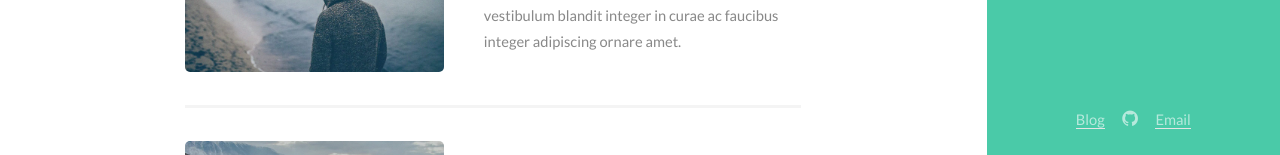
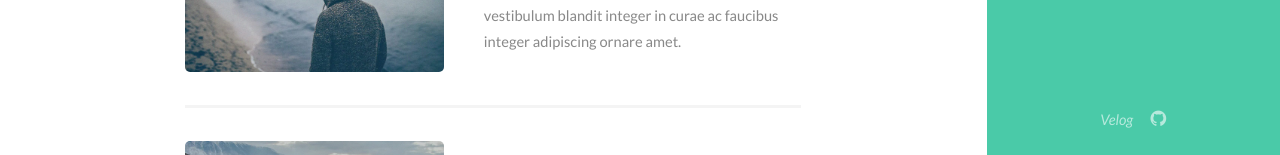
Before and after one commit to CHeessoo/CHeessoo.github.io, a Jekyll site: the page built from index.html, in a window 1280 px wide and 900 px high, scrolled down 595 px. Shown: the part 745-900 px from the top of the window. Built offline with Jekyll 4.4.1, drawn with Linux system fonts in a browser that asks for light colours.

Commit message:
Update icon

```diff
--- a/_includes/header.html
+++ b/_includes/header.html
@@ -15,9 +15,8 @@
         </nav>
         <footer>
             <ul class="icons">
-                <li><a href="https://velog.io/@gabriela/series" class="fas fa-blogger-b"><span class="label">Blog</span></a></li>
+                <li><a href="https://velog.io/@gabriela/series" class="icon"><i class="fa-brands fa-vimeo"><span class="label">Velog</span></i></a></li>
                 <li><a href="https://github.com/CHeessoo" class="icon fa-github"><span class="label">Github</span></a></li>
-                <li><a href="https://velog.io/@gabriela/series" class="fab fa-blogger-b"><span class="label">Email</span></a></li>
             </ul>
         </footer>
     </section>
```
